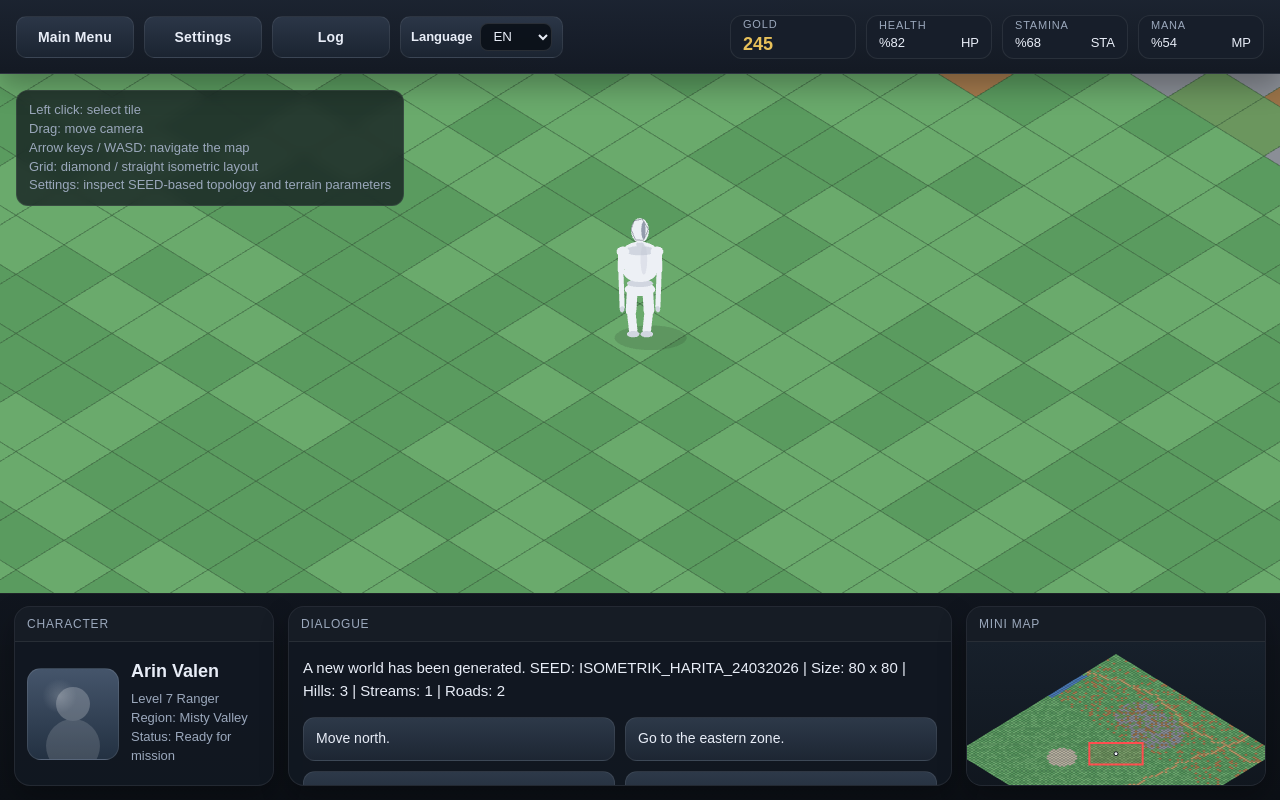
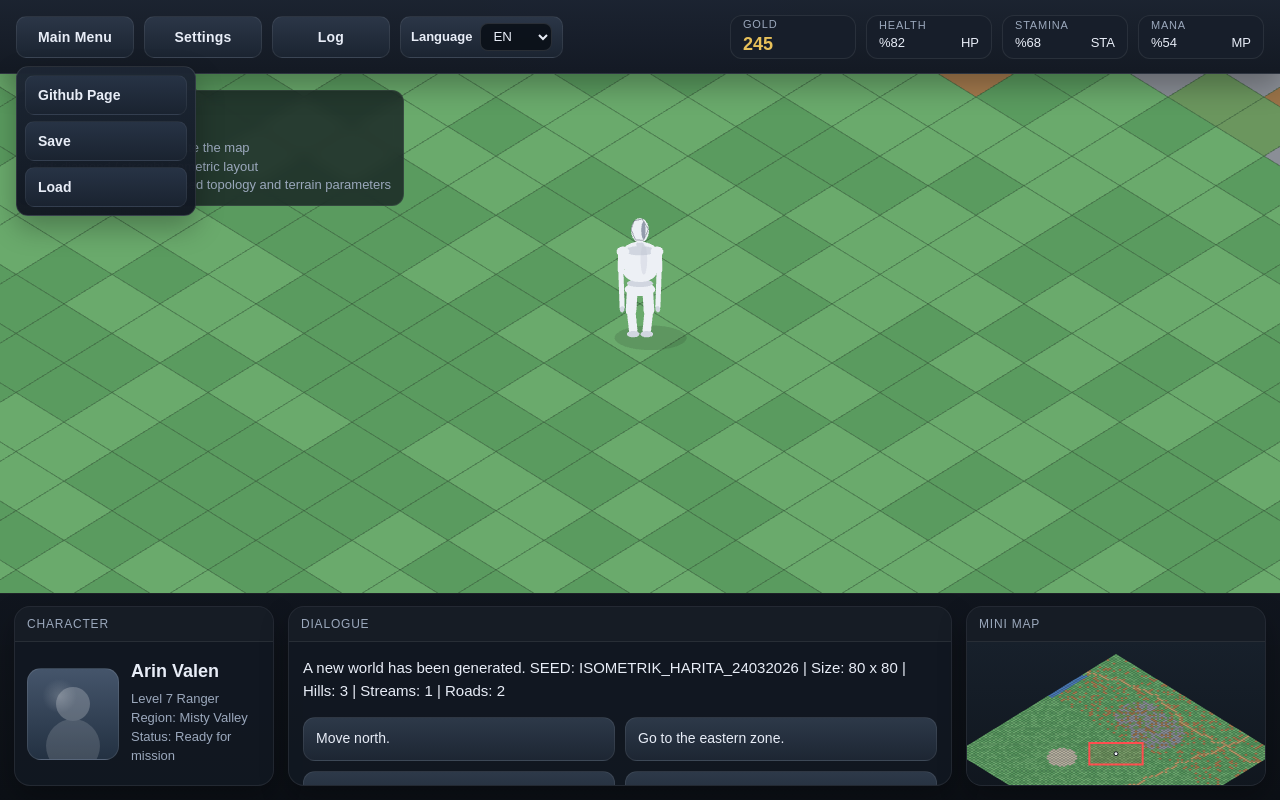
Before and after one commit to sgoxel/The-Advisor-Game, a plain HTML site: page index.html in a window 1280 px wide. Both pictures are taken after a click on the button "Main Menu". Drawn offline with Linux system fonts and the light colour scheme.

Commit message:
updated files

```diff
--- a/css/styles.css
+++ b/css/styles.css
@@ -82,6 +82,53 @@ body {
   transform: translateY(1px);
 }
 
+
+.menu-dropdown {
+  position: relative;
+}
+
+.dropdown-panel {
+  position: absolute;
+  top: calc(100% + 8px);
+  left: 0;
+  min-width: 180px;
+  padding: 8px;
+  display: flex;
+  flex-direction: column;
+  gap: 6px;
+  background: linear-gradient(180deg, rgba(29, 38, 52, 0.98), rgba(18, 24, 34, 0.98));
+  border: 1px solid rgba(255,255,255,0.1);
+  border-radius: 12px;
+  box-shadow: var(--shadow);
+  z-index: 30;
+}
+
+.dropdown-panel.hidden {
+  display: none !important;
+}
+
+.dropdown-item {
+  width: 100%;
+  min-height: 40px;
+  padding: 0 12px;
+  border: 1px solid rgba(255,255,255,0.06);
+  border-radius: 9px;
+  background: linear-gradient(180deg, #273345 0%, #1a2330 100%);
+  color: var(--text);
+  font-size: 14px;
+  font-weight: 700;
+  text-align: left;
+  cursor: pointer;
+  transition: filter 0.15s ease, transform 0.15s ease;
+}
+
+.dropdown-item:hover {
+  filter: brightness(1.08);
+}
+
+.dropdown-item:active {
+  transform: translateY(1px);
+}
 
 .lang-select-wrap {
   display: flex;
--- a/index.html
+++ b/index.html
@@ -146,7 +146,14 @@
     <!-- Top Ribbon -->
     <header class="ribbon">
       <div class="top-left">
-        <button class="menu-btn" type="button" data-i18n="header.mainMenu">Main Menu</button>
+        <div class="menu-dropdown">
+          <button class="menu-btn" id="mainMenuBtn" type="button" aria-haspopup="true" aria-expanded="false" data-i18n="header.mainMenu">Main Menu</button>
+          <div id="mainMenuDropdown" class="dropdown-panel hidden" role="menu" aria-labelledby="mainMenuBtn">
+            <button class="dropdown-item" id="menuGithubBtn" type="button" role="menuitem" data-i18n="menu.githubPage">Github Page</button>
+            <button class="dropdown-item" id="menuSaveBtn" type="button" role="menuitem" data-i18n="menu.save">Save</button>
+            <button class="dropdown-item" id="menuLoadBtn" type="button" role="menuitem" data-i18n="menu.load">Load</button>
+          </div>
+        </div>
         <button class="menu-btn" id="settingsBtn" type="button" data-i18n="header.settings">Settings</button>
         <button class="menu-btn" id="logBtn" type="button" data-i18n="header.log">Log</button>
 
--- a/js/ui.js
+++ b/js/ui.js
@@ -15,6 +15,11 @@ window.Game = window.Game || {};
     dom.miniCtx = dom.minimap.getContext("2d");
 
     dom.settingsModal = document.getElementById("settingsModal");
+    dom.mainMenuBtn = document.getElementById("mainMenuBtn");
+    dom.mainMenuDropdown = document.getElementById("mainMenuDropdown");
+    dom.menuGithubBtn = document.getElementById("menuGithubBtn");
+    dom.menuSaveBtn = document.getElementById("menuSaveBtn");
+    dom.menuLoadBtn = document.getElementById("menuLoadBtn");
     dom.settingsBtn = document.getElementById("settingsBtn");
     dom.applySettingsBtn = document.getElementById("applySettingsBtn");
     dom.cancelSettingsBtn = document.getElementById("cancelSettingsBtn");
@@ -111,6 +116,29 @@ window.Game = window.Game || {};
     renderLogs();
   }
 
+
+  function isMenuOpen() {
+    return State.dom.mainMenuDropdown && !State.dom.mainMenuDropdown.classList.contains("hidden");
+  }
+
+  function openMainMenu() {
+    if (!State.dom.mainMenuDropdown) return;
+    State.dom.mainMenuDropdown.classList.remove("hidden");
+    if (State.dom.mainMenuBtn) State.dom.mainMenuBtn.setAttribute("aria-expanded", "true");
+  }
+
+  function closeMainMenu() {
+    if (!State.dom.mainMenuDropdown) return;
+    State.dom.mainMenuDropdown.classList.add("hidden");
+    if (State.dom.mainMenuBtn) State.dom.mainMenuBtn.setAttribute("aria-expanded", "false");
+  }
+
+  function toggleMainMenu(forceState) {
+    const shouldOpen = typeof forceState === "boolean" ? forceState : !isMenuOpen();
+    if (shouldOpen) openMainMenu();
+    else closeMainMenu();
+  }
+
   function openSettingsModal() { syncSettingsInputs(); updateParamUI(); State.dom.settingsModal.classList.remove("hidden"); addLog(I18n.t("logs.settingsOpened")); }
   function closeSettingsModal() { State.dom.settingsModal.classList.add("hidden"); addLog(I18n.t("logs.settingsClosed")); }
   function openLogModal() { State.dom.logModal.classList.remove("hidden"); addLog(I18n.t("logs.logOpened")); }
@@ -143,6 +171,30 @@ window.Game = window.Game || {};
 
   function bindUIEvents(onApplySettings, onLanguageChange) {
     const dom = State.dom;
+    dom.mainMenuBtn.addEventListener("click", (event) => {
+      event.preventDefault();
+      event.stopPropagation();
+      toggleMainMenu();
+    });
+    dom.menuGithubBtn.addEventListener("click", () => {
+      window.open("https://github.com/sgoxel/The-Advisor-Game", "_blank", "noopener,noreferrer");
+      closeMainMenu();
+    });
+    dom.menuSaveBtn.addEventListener("click", () => closeMainMenu());
+    dom.menuLoadBtn.addEventListener("click", () => closeMainMenu());
+    document.addEventListener("click", (event) => {
+      if (!dom.mainMenuDropdown || dom.mainMenuDropdown.classList.contains("hidden")) return;
+      if (dom.mainMenuDropdown.contains(event.target) || dom.mainMenuBtn.contains(event.target)) return;
+      closeMainMenu();
+    });
+    document.addEventListener("pointerdown", (event) => {
+      if (!dom.mainMenuDropdown || dom.mainMenuDropdown.classList.contains("hidden")) return;
+      if (dom.mainMenuDropdown.contains(event.target) || dom.mainMenuBtn.contains(event.target)) return;
+      closeMainMenu();
+    }, true);
+    document.addEventListener("keydown", (event) => {
+      if (event.key === "Escape") closeMainMenu();
+    });
     dom.settingsBtn.addEventListener("click", openSettingsModal);
     dom.cancelSettingsBtn.addEventListener("click", closeSettingsModal);
     dom.logBtn.addEventListener("click", openLogModal);
@@ -165,6 +217,9 @@ window.Game = window.Game || {};
     bindUIEvents,
     updateDialogText,
     bindChoiceButtons,
-    applyCurrentLanguageToUI
+    applyCurrentLanguageToUI,
+    openMainMenu,
+    closeMainMenu,
+    toggleMainMenu
   };
 })();
--- a/locales/en.js
+++ b/locales/en.js
@@ -17,6 +17,11 @@ window.Game.Locales.en = {
     "settings": "Settings",
     "log": "Log",
     "language": "Language"
+  },
+  "menu": {
+    "githubPage": "Github Page",
+    "save": "Save",
+    "load": "Load"
   },
   "stats": {
     "gold": "Gold",
--- a/locales/tr.js
+++ b/locales/tr.js
@@ -17,6 +17,11 @@ window.Game.Locales.tr = {
     "settings": "Ayarlar",
     "log": "Log",
     "language": "Dil"
+  },
+  "menu": {
+    "githubPage": "Github Page",
+    "save": "Save",
+    "load": "Load"
   },
   "stats": {
     "gold": "Altın",
```
